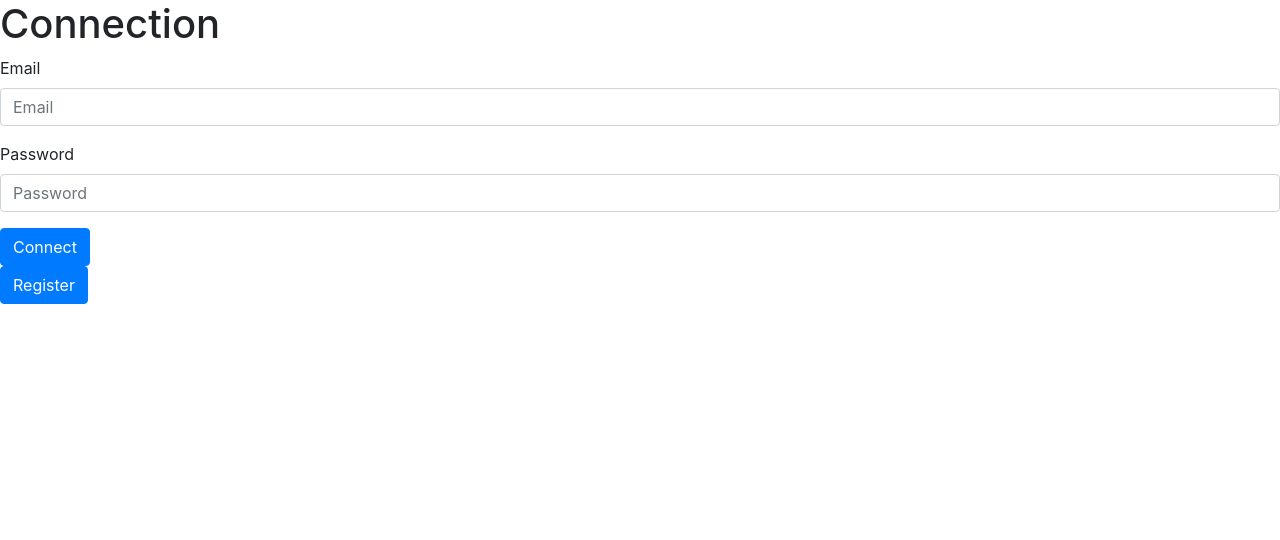
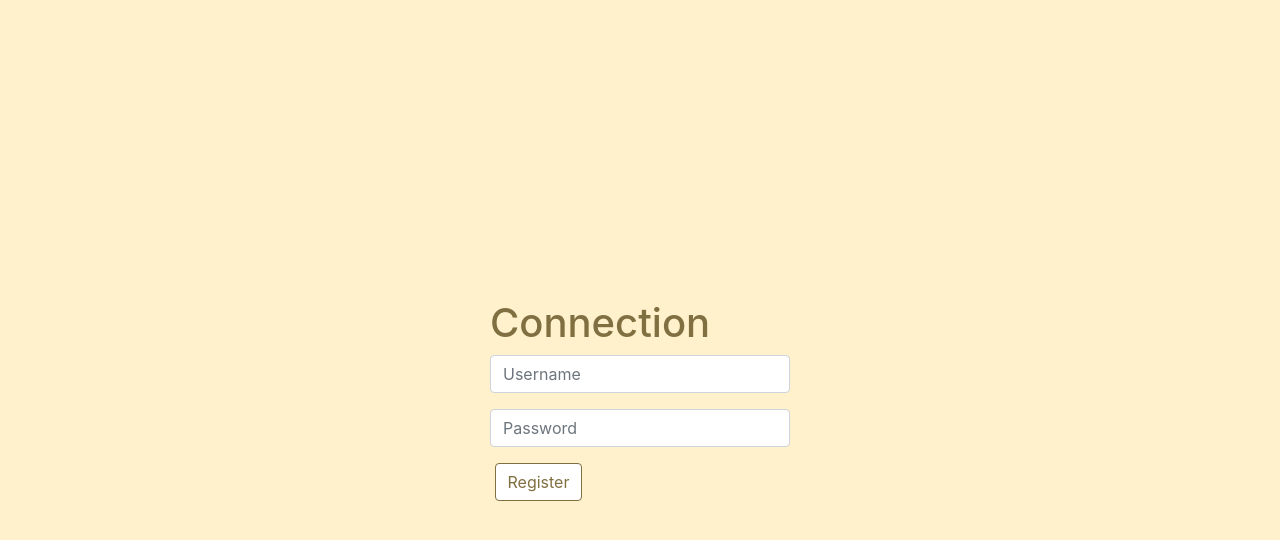
Before and after one commit to righetn/aws-project, a Django app: page / in a window 1280 px wide. Shown: the top 540 px of the page. Run offline with Django 3.2, Linux system fonts and the light colour scheme; some libraries are stand-ins or nearby versions.

Commit message:
add css and log in

```diff
--- a/djangauto/djangautoapi/forms.py
+++ b/djangauto/djangautoapi/forms.py
@@ -18,10 +18,10 @@
     )
 
 class RegistrationForm(forms.Form):
-    username = forms.CharField(label='Username', max_length=20)
+    username = forms.CharField(label='Username', max_length=30)
     email = forms.CharField(label='Email', max_length=100)
-    password = forms.CharField(label='Password')
+    password = forms.CharField(label='Password', widget=forms.PasswordInput())
 
 class ConnectionForm(forms.Form):
-    email = forms.CharField(label='Email', max_length=100)
-    password = forms.CharField(label='Password')
+    username = forms.CharField(label='Username', max_length=100)
+    password = forms.CharField(label='Password', widget=forms.PasswordInput())
--- a/djangauto/djangautoapi/templates/djangautoapi/connection.html
+++ b/djangauto/djangautoapi/templates/djangautoapi/connection.html
@@ -1,6 +1,7 @@
 <!DOCTYPE html>
 {# Load the tag library #}
 {% load bootstrap4 %}
+{% load static %}
 
 {# Load CSS and JavaScript #}
 {% bootstrap_css %}
@@ -11,27 +12,25 @@
 <html>
     <head>
         <title>Djangauto - Connection</title>
+        {% now "U" as date %}
+        <link rel="stylesheet" href="{% static 'css/style.css' %}?date">
     </head>
     <body>
-        <section class="connection">
-            <h1>Connection</h1>
-            <form action="{% url 'connection' %}" method="post" class="form">
-                {% csrf_token %}
-                {% bootstrap_form form %}
-                {% buttons %}
-                    <button type="submit" class="btn btn-primary">
-                    Connect
-                    </button>
-                {% endbuttons %}
-            </form>
-            <form action="{% url 'registration' %}" method="post" class="form">
-                {% csrf_token %}
-                {% buttons %}
-                    <button type="submit" class="btn btn-primary">
-                    Register
-                    </button>
-                {% endbuttons %}
-            </form>
-        </section>
+        <div class="center">
+            <section class="connection"></section>
+                <h1>Connection</h1>
+                <form action="{% url 'connection' %}" method="post" class="form">
+                    {% csrf_token %}
+                    {% bootstrap_form form layout="inline" %}
+                    <div style="display: inline-block">
+                        {% buttons submit="Connect" %}{% endbuttons %}
+                    </div>
+                    <div style="display: inline-block;">
+                        {% url 'registration' as registration_url %}
+                        {% bootstrap_button "Register" button_type="link" href=registration_url button_class="btn-primary" %}
+                    </div>
+                </form>
+            </section>
+        </div>
     </body>
 </html>
--- a/djangauto/djangautoapi/urls.py
+++ b/djangauto/djangautoapi/urls.py
@@ -4,7 +4,7 @@
 
 urlpatterns = [
     path('', views.connection, name="connection"),
-    path('register', views.register, name='registration'),
+    path('register', views.registration, name='registration'),
     path('brand_list', views.brand_list, name='brand_list'),
     path('brand-<str:brand_name>/', views.brand_detail, name="brand_detail"),
     path('brand-<str:brand_name>/model-<str:model_name>/', views.model_detail, name="model_detail"),
--- a/djangauto/djangautoapi/views.py
+++ b/djangauto/djangautoapi/views.py
@@ -4,7 +4,7 @@
 from datetime import datetime
 
 from django.http import Http404, HttpResponseRedirect
-from django.shortcuts import render
+from django.shortcuts import render, redirect
 from django.contrib.auth.models import User
 from django.contrib.auth import authenticate
 
@@ -24,19 +24,21 @@
                 username=form.cleaned_data['username'],
                 password=form.cleaned_data['password']
             )
+            print(user)
             if user is not None:
                 car_brand_list = CarBrand.objects.order_by('name')
                 context = {'car_brand_list': car_brand_list, 'form': AddBrandForm()}
-                return render(request, 'djangautoapi/brand_list.html', context)
+                return redirect('brand_list')
             else:
                 return render(request, 'djangautoapi/connection.html', context={'form': ConnectionForm()})
 
     return render(request, 'djangautoapi/connection.html', context={'form': ConnectionForm()})
 
-def register(request):
+def registration(request):
     if request.method == 'POST':
-        form = ConnectionForm(request.POST)
+        form = RegistrationForm(request.POST)
         if form.is_valid():
+            print(form.cleaned_data)
             user = User.objects.create_user(
                 form.cleaned_data['username'],
                 form.cleaned_data['email'],
@@ -45,7 +47,7 @@
             user.save()
             return render(request, 'djangautoapi/connection.html', context={'form': ConnectionForm()})
 
-    return render(request, 'djangautoapi/register.html', context={'form': RegistrationForm()})
+    return render(request, 'djangautoapi/registration.html', context={'form': RegistrationForm()})
 
 def brand_list(request):
     if request.method == 'POST':
--- /dev/null
+++ b/djangauto/static/css/connection.css
@@ -0,0 +1,39 @@
+.form {
+    text-align: left;
+    display: inline-block;
+}
+
+.form-control {
+    width: 300px;
+}
+
+.center {
+    margin: 0;
+    position: absolute;
+    top: 50%;
+    left: 50%;
+    -ms-transform: translate(-50%, -50%);
+    transform: translate(-50%, -50%);
+  }
+
+body {
+    background-color: #FFF1CC;
+}
+
+h1 {
+    color: #806F40;
+}
+
+.btn {
+    color: #806F40;
+    background-color: white;
+    border-color: #806F40;
+}
+
+.form_container {
+    display: inline-block;
+}
+
+label {
+    display: none;
+}
--- /dev/null
+++ b/djangauto/static/css/style.css
@@ -0,0 +1 @@
+@import 'connection.css';
```
Also changed, not shown: djangauto/djangauto/settings.py (+7 -2 lines), djangauto/djangautoapi/templates/djangautoapi/brand_detail.html (+5 -65 lines), djangauto/djangautoapi/templates/djangautoapi/brand_list.html (+6 -66 lines), djangauto/djangautoapi/templates/djangautoapi/model_detail.html (+3 -15 lines), djangauto/djangautoapi/templates/djangautoapi/register.html (deleted, +0 -29 lines), djangauto/djangautoapi/templates/djangautoapi/registration.html (added, +29 -0 lines).
